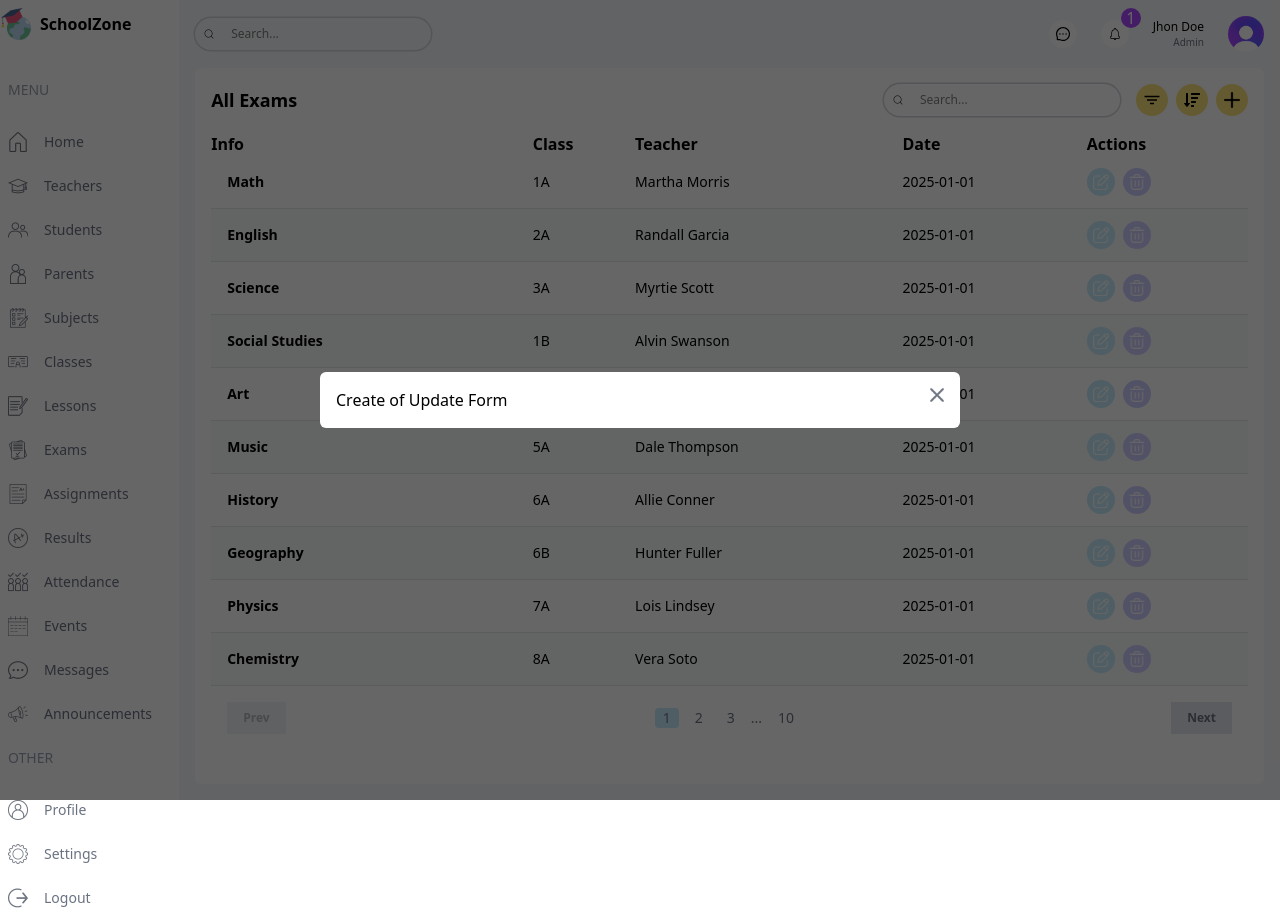
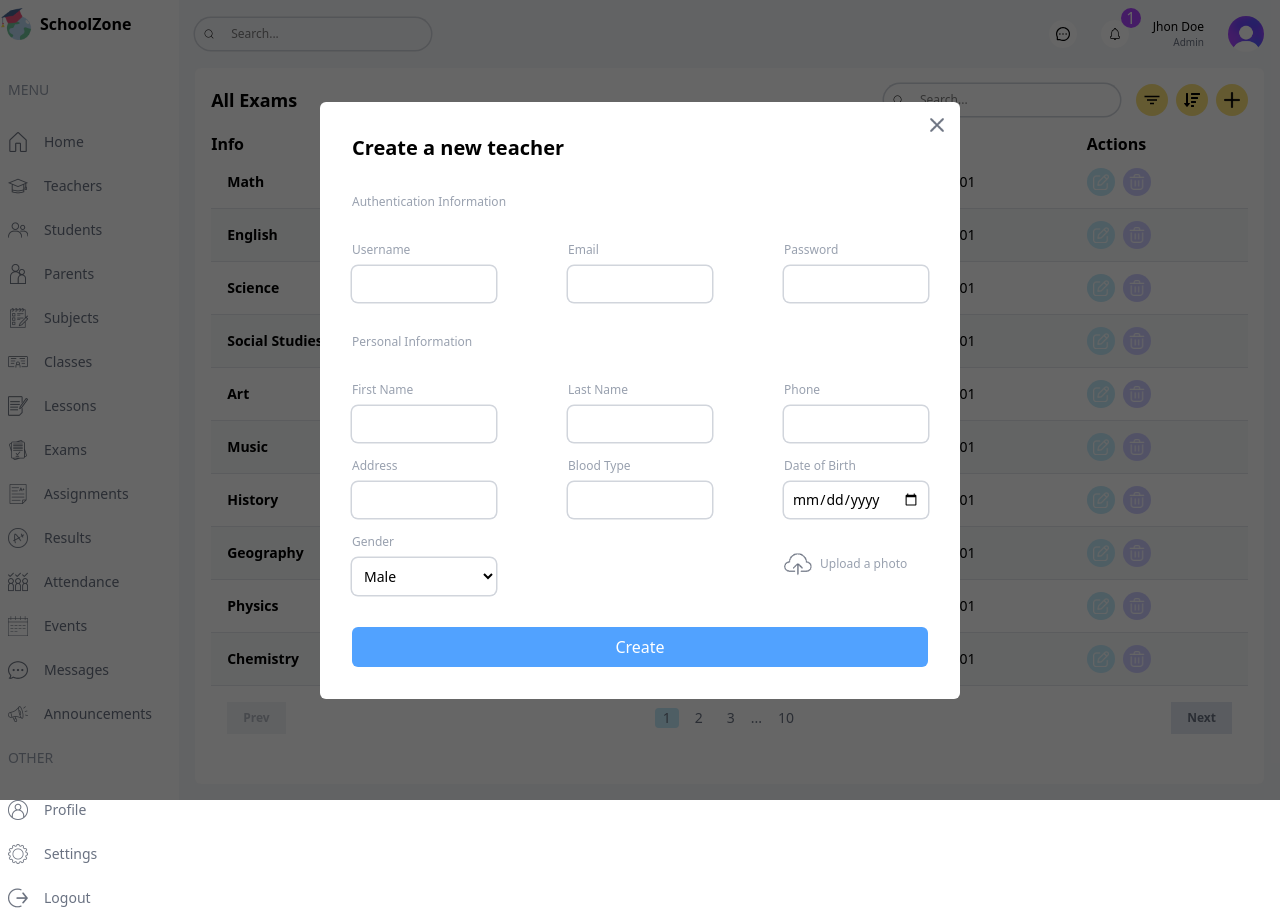
Before and after one commit to UmeshKumar0143/SchoolZone, a Next.js app: page /list/exams in a window 1280 px wide. Both pictures are taken after a click on the button 1231 px from the left and 100 px from the top of the page. Built offline with nearby package versions, Linux system fonts and the light colour scheme.

Commit message:
form modal

```diff
--- a/package.json
+++ b/package.json
@@ -9,6 +9,7 @@
     "lint": "next lint"
   },
   "dependencies": {
+    "@hookform/resolvers": "^5.0.1",
     "@types/react-big-calendar": "^1.16.1",
     "moments": "^0.0.2",
     "next": "15.2.4",
@@ -16,8 +17,10 @@
     "react-big-calendar": "^1.18.0",
     "react-calendar": "^5.1.0",
     "react-dom": "^19.0.0",
+    "react-hook-form": "^7.55.0",
     "react-icons": "^5.5.0",
-    "recharts": "^2.15.2"
+    "recharts": "^2.15.2",
+    "zod": "^3.24.2"
   },
   "devDependencies": {
     "@eslint/eslintrc": "^3",
--- a/src/app/(dashboard)/list/teachers/page.tsx
+++ b/src/app/(dashboard)/list/teachers/page.tsx
@@ -5,8 +5,7 @@ import Table from "@/components/Table";
 import { role, teachersData } from "@/lib/data";
 import Image from "next/image";
 import Link from "next/link";
-import { CgMathPlus } from "react-icons/cg";
-import {  FaExternalLinkAlt, FaSortAmountDown } from "react-icons/fa";
+import {  FaSortAmountDown } from "react-icons/fa";
 import { IoFilterSharp } from "react-icons/io5";
 import { MdDeleteOutline } from "react-icons/md";
 
@@ -76,7 +75,6 @@ const renderRow = (item:Teacher)=>{
         <td className="hidden md:table-cell">{item.classes.join(",")}</td>
         <td className="hidden md:table-cell">{item.phone}</td>
         <td className="hidden md:table-cell">{item.address}</td>
-
         <td>
             <div className="flex items-center gap-2">
                     <Link href={`/list/teachers/${item.id}`}>
--- a/src/components/FormModal.tsx
+++ b/src/components/FormModal.tsx
@@ -1,6 +1,7 @@
 "use client"
 import Image from "next/image";
 import { useState } from "react";
+import TeacherForm from "./TeacherForm";
 
 export default function FormModal({table , type, data, id}:{table:
      "teacher"
@@ -31,7 +32,7 @@ export default function FormModal({table , type, data, id}:{table:
                 <span className="text-center font-medium"> All data will be lost. Are you sure you want to delete this {table}</span>
                 <button  className="bg-red-700 hover:cursor-pointer hover:bg-red-600 font-semibold   text-white py-2 px-4 rounded-md border-none  w-max self-center">Delete</button>
             </form>
-        ):  "Create of Update Form "
+        ):  <TeacherForm type="create"  />
 }
 
         const [isopen, setisOpen] = useState(false);
--- /dev/null
+++ b/src/components/InputField.tsx
@@ -0,0 +1,19 @@
+import { FieldError } from "react-hook-form"
+
+type Input =  {
+    label: string;
+    type?: string;
+    error?: FieldError;
+    register: any;
+    name: string;
+    defaultValue?: string;
+    InputProps? : React.InputHTMLAttributes<HTMLInputElement>;
+}
+
+export default function InputField({label,type="text",error,name,defaultValue,register,InputProps}:Input){
+     return  <div className="flex flex-col gap-2 w-full md:w-1/4">
+        <label htmlFor={name} className="text-xs text-gray-400">{label}</label>
+        <input {...register(name)} id={name} type={type} placeholder={defaultValue} className="ring-[1.5px]  ring-gray-300 p-2 rounded-md text-sm" {...InputProps} />
+        {error?.message  && <p className="text-sm text-red-400">{error.message.toString()}</p>}
+        </div>
+}
--- /dev/null
+++ b/src/components/TeacherForm.tsx
@@ -0,0 +1,69 @@
+"use client"
+import { zodResolver } from "@hookform/resolvers/zod"
+import { useForm } from "react-hook-form"
+import {z} from "zod"
+import InputField from "./InputField"
+import Image from "next/image"
+
+const schema = z.object({
+    username: z.string().min(3,{message:"Username must be 3 characters long!"}).max(20, {message:"User name can contain at most 20 characters!"}),
+    email: z.string().email({message:"Email is Required"}),
+    password: z.string().min(8, {message:"Password must be 8 characters long!"}),
+    firstname: z.string().min(1, {message:"First name is Required"}),
+    lastname: z.string().min(1, {message:"Last name is Required"}),
+    phone: z.number().min(8, {message:"Phone  number is Required"}),
+    address: z.string().min(1, {message:"Address is required"}),
+    birthday: z.date(({message: "Date of birth is required"})),
+    bloodType: z.string().min(1, {message: "Blood Type is required"}),
+    sex: z.enum(["male", "female"],{message:"Gender is required"}),
+    img: z.instanceof(File, {message: "Image is required"})
+
+})
+
+type Inputs = z.infer<typeof schema>;
+
+
+
+
+export default function TeacherForm({type, data}:{type:"update"| "create", data?: any}){
+
+const {register, handleSubmit, formState: {errors}} = useForm<Inputs>({resolver: zodResolver(schema)});
+
+   const SubmitForm = handleSubmit(data=> console.log(data)) ;
+
+    return <form action="" onSubmit={SubmitForm} className="flex flex-col gap-8  p-4">
+        <h1 className="text-xl font-semibold">Create a new teacher</h1>
+        <span className="text-xs text-gray-400 font-medium">Authentication Information</span>
+        <div className="flex  flex-wrap justify-between">
+        <InputField type="text" name="username" defaultValue={data?.username} register={register} error={errors?.username} label="Username"  />
+        <InputField type="email" name="email" defaultValue={data?.email}  register={register} error={errors?.email} label="Email"  />
+        <InputField type="password" name="password" defaultValue={data?.password}  register={register} error={errors?.password} label="Password"  />
+        </div>
+        <span className="text-xs text-gray-400 font-medium">Personal Information</span>
+        <div className="flex flex-wrap  justify-between gap-4">
+        <InputField type="text" name="firstname" defaultValue={data?.firstname} register={register} error={errors?.firstname} label="First Name"  />
+        <InputField type="text" name="lastname" defaultValue={data?.lastname}  register={register} error={errors?.lastname} label="Last Name"  />
+        <InputField type="text" name="phone" defaultValue={data?.phone} register={register} error={errors?.phone} label="Phone"  />
+        <InputField type="text" name="address" defaultValue={data?.address}  register={register} error={errors?.address} label="Address"  />
+        <InputField type="text" name="bloodType" defaultValue={data?.bloodType} register={register} error={errors?.bloodType} label="Blood Type"  />
+        <InputField type="date" name="birthday" defaultValue={data?.birthday} register={register} error={errors?.birthday} label="Date of Birth"  />
+        <div className="flex flex-col gap-2 w-full md:w-1/4">
+
+        <label htmlFor="gender" className="text-xs text-gray-400">Gender</label>
+        <select id="gender" className="ring-[1.5px] ring-gray-300 p-2 rounded-md text-sm w-full ">
+            <option value={"male"}>Male</option>
+            <option value={"female"}>Female</option>
+        </select>
+        {errors.sex?.message  && <p className="text-sm text-red-400">{errors.sex.message.toString()}</p>}
+        </div>
+        <div className="flex flex-col gap-2 w-full md:w-1/4 justify-center">
+        <label htmlFor="upload" className="text-xs text-gray-400 flex items-center gap-2 cursor-pointer">
+            <Image src={'/upload.png'} alt="upload" width={28} height={28} />
+            Upload a photo </label>
+        <input id="upload" type="file" {...register("img")} className="hidden" />
+        {errors.img?.message  && <p className="text-sm text-red-400">{errors.img.message.toString()}</p>}
+        </div>
+    </div>
+        <button  className="bg-blue-400 text-white p-2 font-medium rounded-md">{type=="create"?"Create": "Update"}</button>
+    </form>
+}
```
Also changed, not shown: 1 other file (tests, documents, lock files or other folders).
